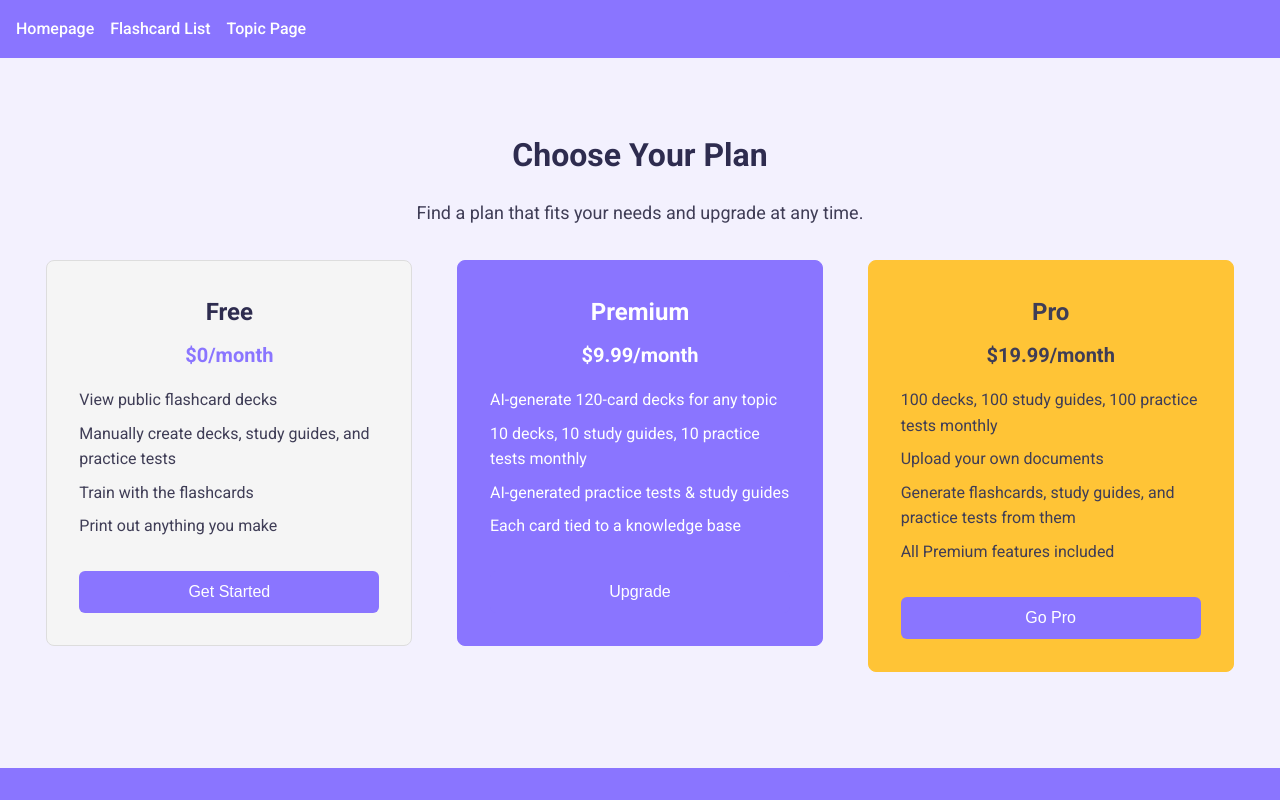
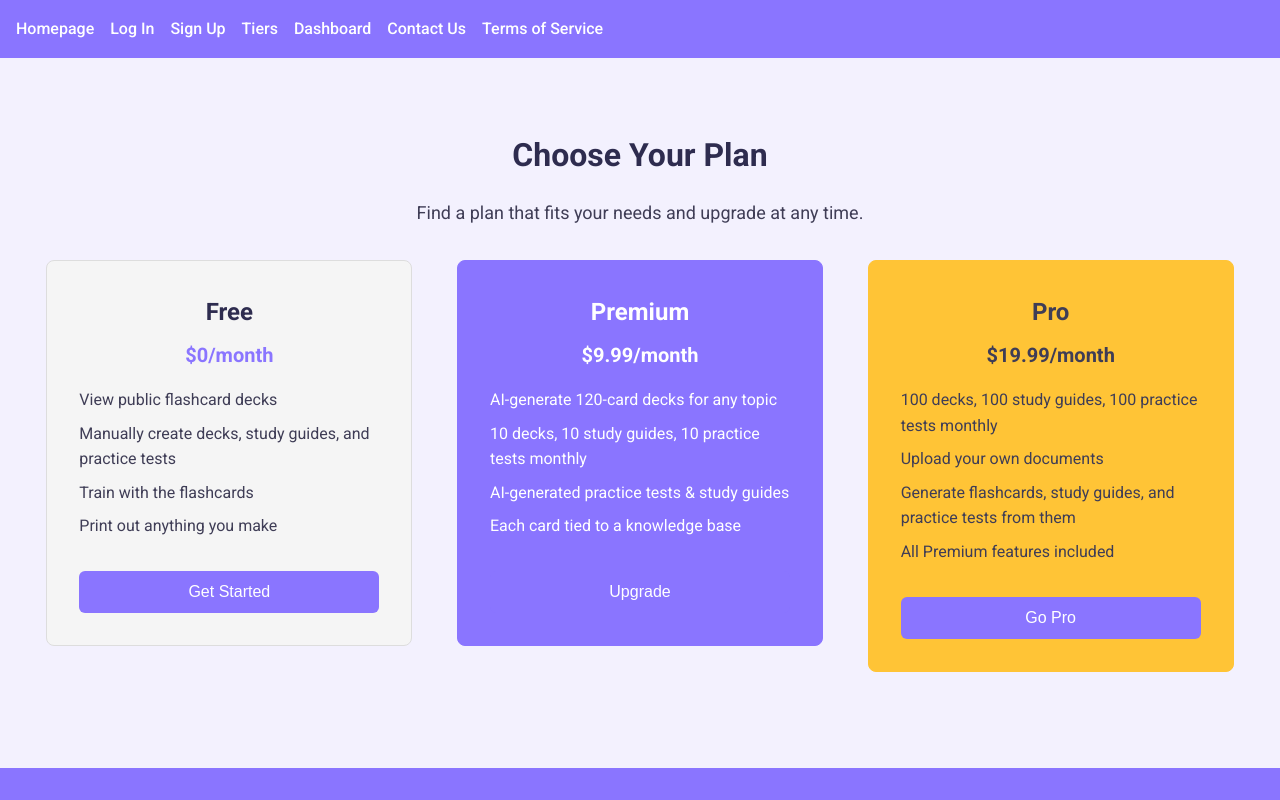
Before and after one commit to Lrev47/StudyFlux_Front, a React (Vite) app: page /tiers in a window 1280 px wide. Shown: the top 800 px of the page. Built offline with nearby package versions, Linux system fonts and the light colour scheme.

Commit message:
added routes for development

```diff
--- a/src/Components/Header/Header.jsx
+++ b/src/Components/Header/Header.jsx
@@ -1,6 +1,7 @@
-import React from 'react';
-import { Link } from 'react-router-dom';
-import './Header.css'
+// src/Components/Header/Header.jsx
+import React from "react";
+import { Link } from "react-router-dom";
+import "./Header.css";
 
 function Header() {
   return (
@@ -10,12 +11,23 @@ function Header() {
           <Link to="/">Homepage</Link>
         </li>
         <li>
-          <Link to="/cards">Flashcard List</Link>
+          <Link to="/login">Log In</Link>
         </li>
         <li>
-          <Link to="/topics">Topic Page</Link>
+          <Link to="/signup">Sign Up</Link>
         </li>
-        {/* Add more links here as you add more routes */}
+        <li>
+          <Link to="/tiers">Tiers</Link>
+        </li>
+        <li>
+          <Link to="/dashboard">Dashboard</Link>
+        </li>
+        <li>
+          <Link to="/contact">Contact Us</Link>
+        </li>
+        <li>
+          <Link to="/terms">Terms of Service</Link>
+        </li>
       </ul>
     </nav>
   );
```
